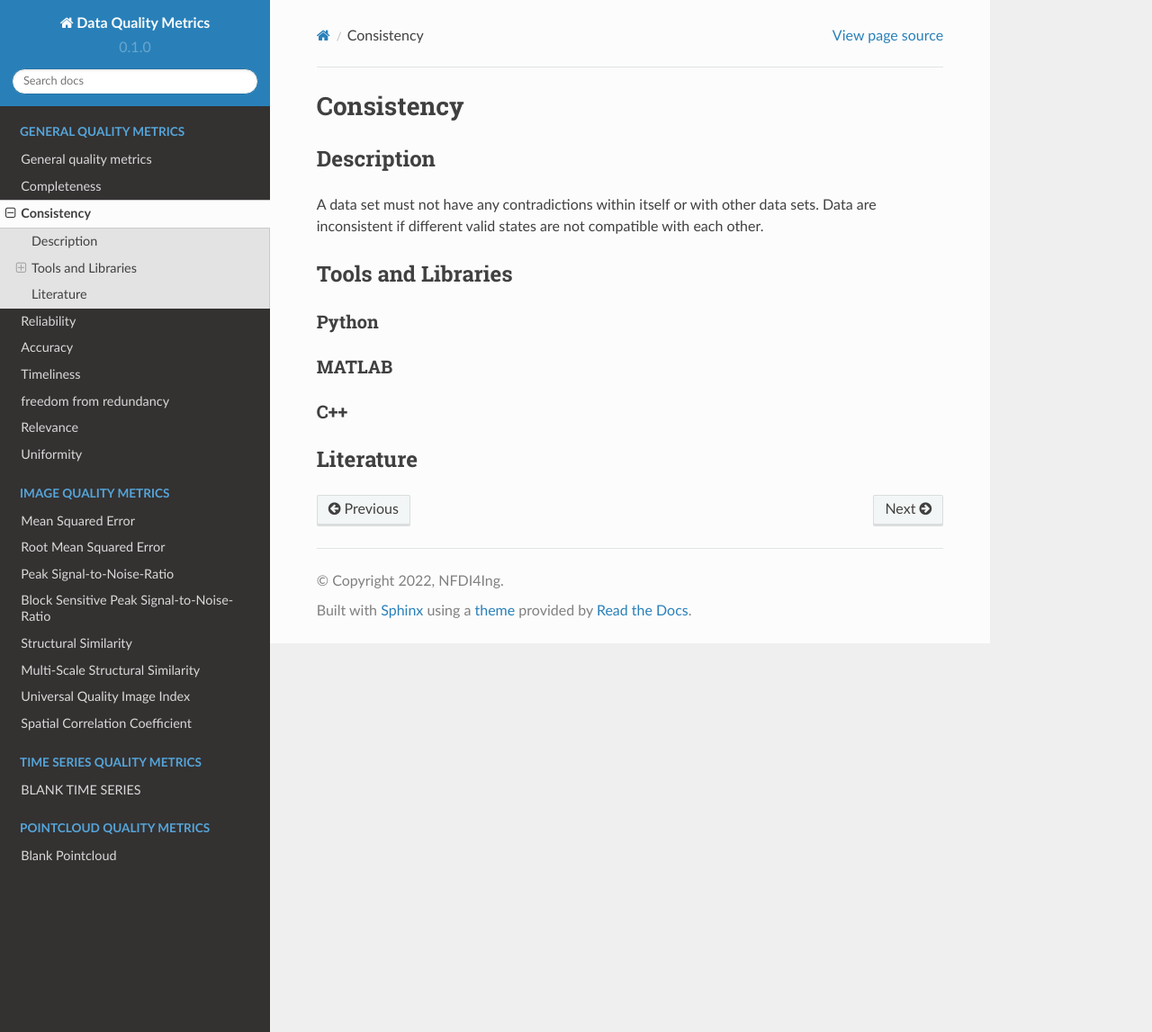
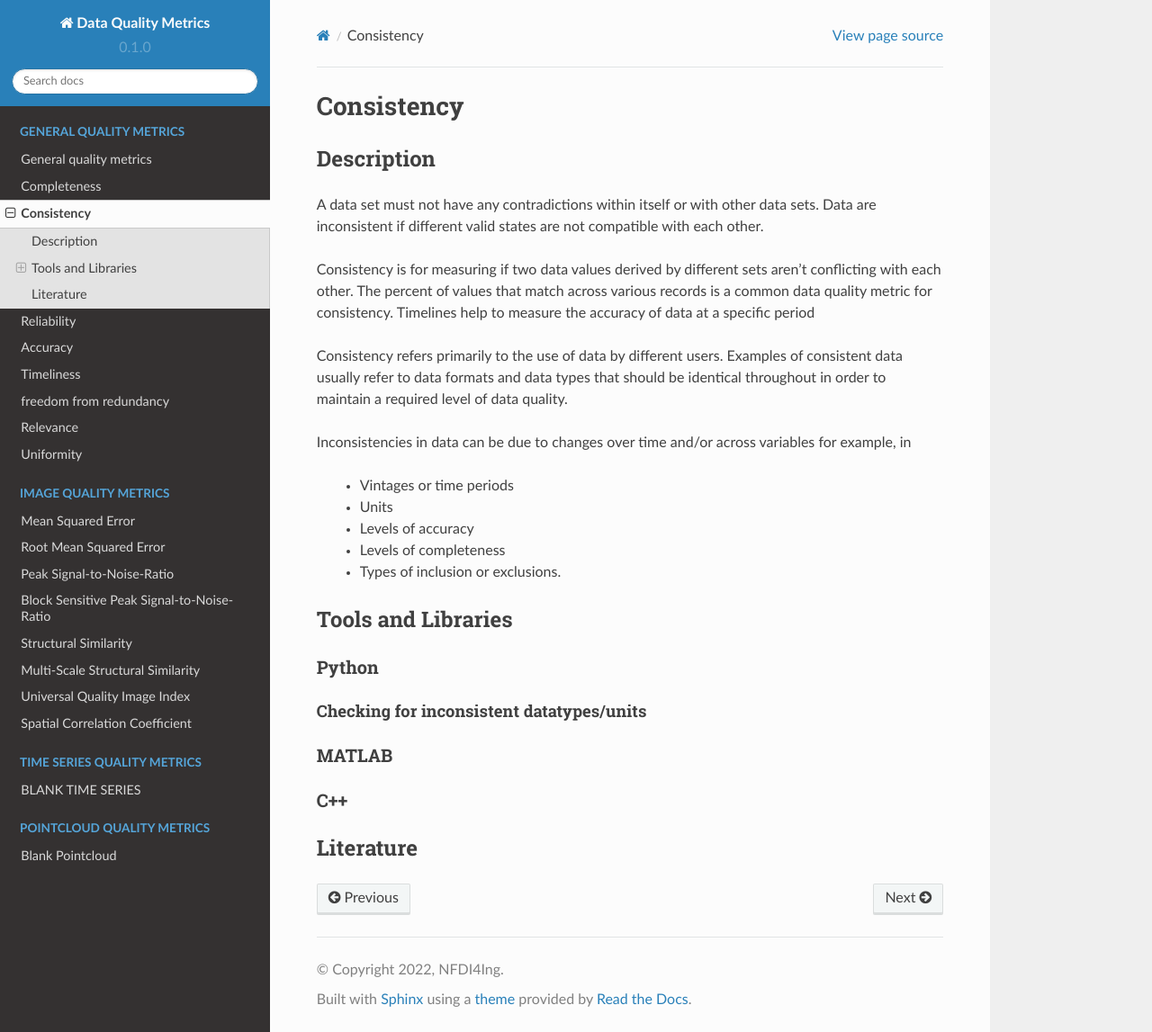
Before and after one commit to HDierend/Data-Quality-Metrics, a Sphinx documentation site: the page built from docs/source/general_quality/Consistency.rst, in a window 1280 px wide and 1147 px high. Shown: the whole window at 90% size. Built offline with Sphinx 7.4.7 and the Read the Docs theme 2.0.0, drawn with Linux system fonts in a browser that asks for light colours; pages that are not in the unit, such as notebooks, are missing from menus.

Commit message:
consistency update

```diff
--- a/docs/source/general_quality/Completeness.rst
+++ b/docs/source/general_quality/Completeness.rst
@@ -106,7 +106,7 @@ Calculation of complete dataseries:
 
 .. literalinclude:: examples/completeness/completeness_func4.py
 
-Proportion of missing data
+Proportion of missing data:
 
 .. literalinclude:: examples/completeness/completeness_func5.py
 
--- a/docs/source/general_quality/Consistency.rst
+++ b/docs/source/general_quality/Consistency.rst
@@ -8,12 +8,34 @@ Description
 A data set must not have any contradictions within itself or with other data sets.
 Data are inconsistent if different valid states are not compatible with each other.
 
+Consistency is for measuring if two data values derived by different sets aren't conflicting with each other.
+The percent of values that match across various records is a common data quality metric for consistency.
+Timelines help to measure the accuracy of data at a specific period
+
+Consistency refers primarily to the use of data by different users.
+Examples of consistent data usually refer to data formats and data types that should be identical throughout in order to maintain a required level of data quality.
+
+Inconsistencies in data can be due to changes over time and/or across variables for example, in
+
+   * Vintages or time periods
+   * Units
+   * Levels of accuracy
+   * Levels of completeness
+   * Types of inclusion or exclusions.
+
 ********************
 Tools and Libraries
 ********************
 
 Python
 =========
+
+
+
+Checking for inconsistent datatypes/units
+-----------------------------------------
+
+
 
 MATLAB
 =========
```
